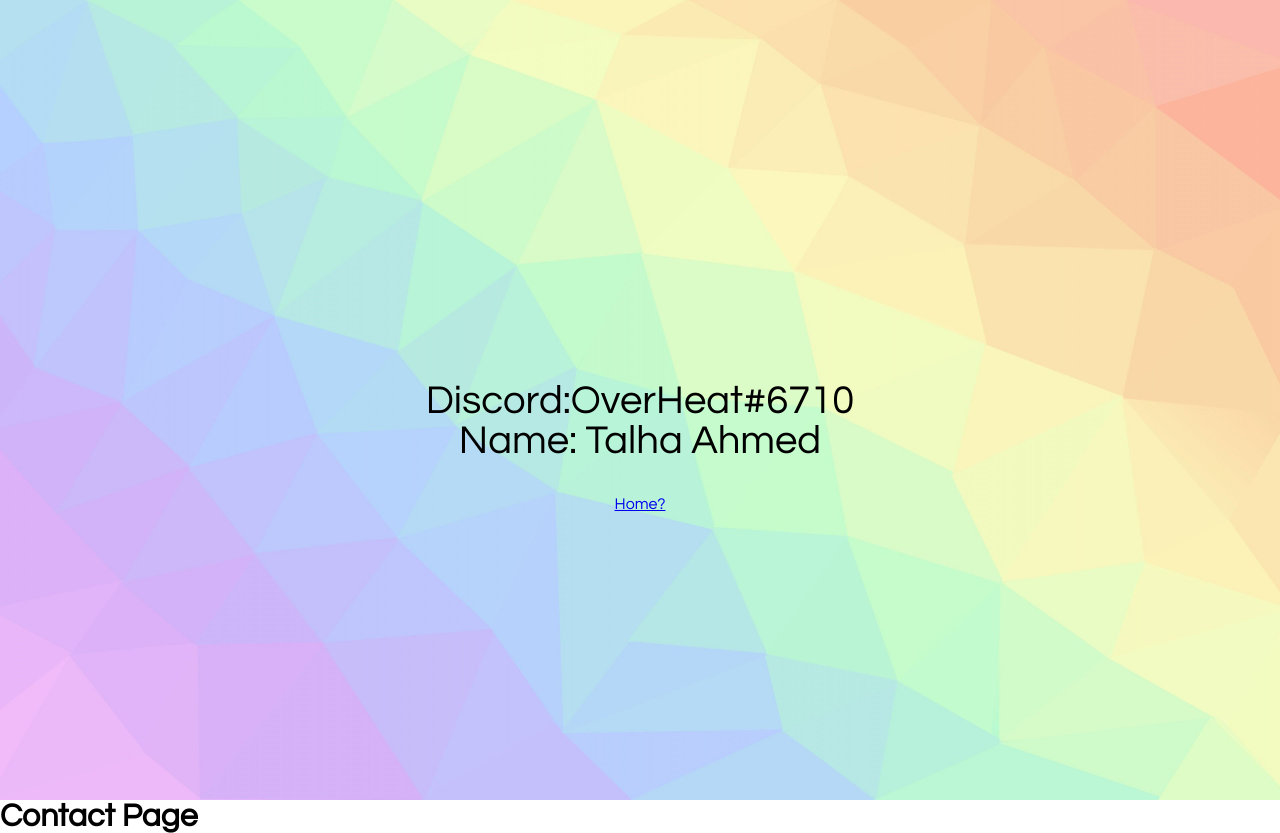
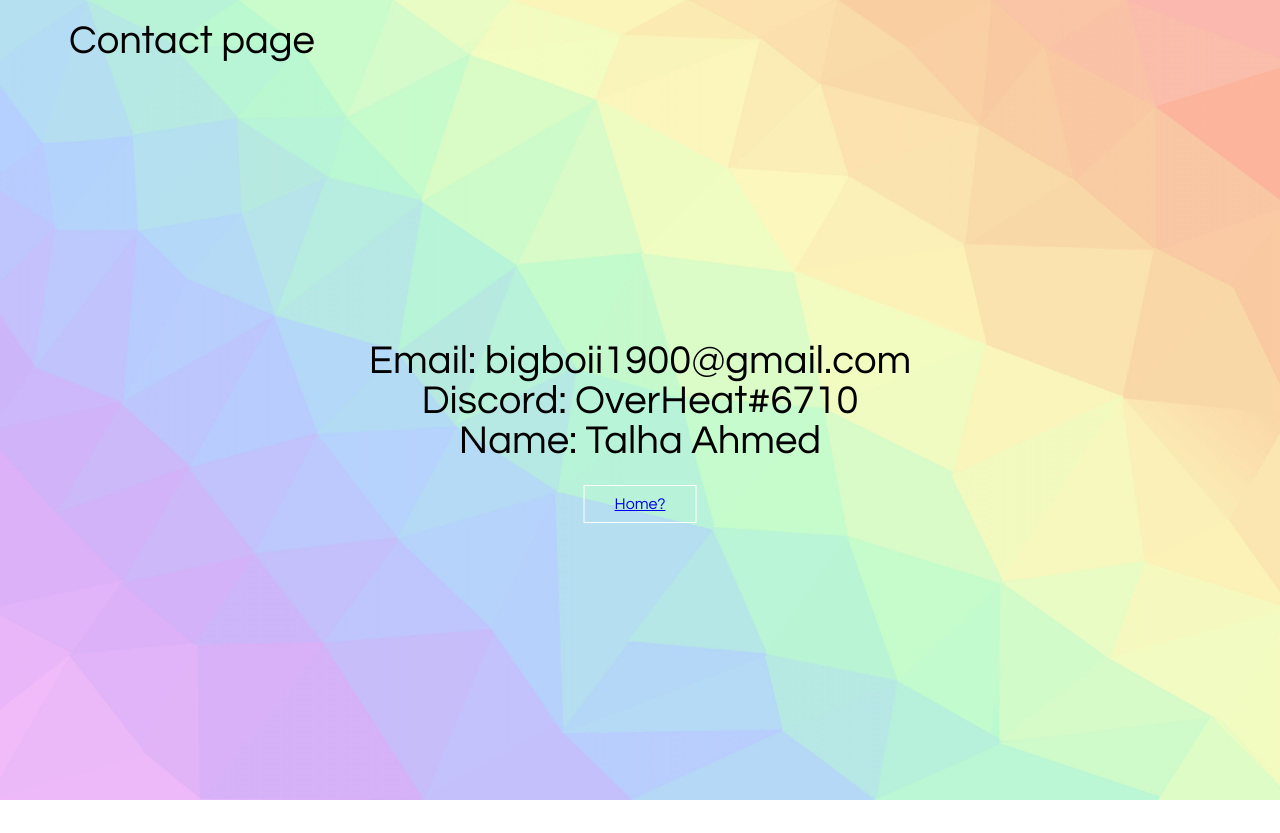
Before and after one commit to Over-Heat/website, a plain HTML site: page contact.html in a window 1280 px wide. After the commit the page ends 800 px from the top, so only its background shows below. Drawn offline with Linux system fonts and the light colour scheme.

Commit message:
Contacts
Worked on contacts page, new (contact.css), added new contacts header too.

```diff
--- a/contact.html
+++ b/contact.html
@@ -3,14 +3,15 @@
     <head>
         <meta charset="utf-8">
         <title> Contact</title>
-        <link rel="stylesheet" href="css/style.css"
+        <link rel="stylesheet" href="css/contact.css"
     </head>
     <body>
         <!-- newBackground is for contact backgorund -->
         <header class = "newBackground"></header>
-        <h1>Contact Page</h1>
+        <p class="p-header">Contact page</p>
         <p class="p-Name">Name: Talha Ahmed</p>
-        <p class="p-Discord">Discord:OverHeat#6710</p>
+        <p class="p-Discord">Discord: OverHeat#6710</p>
+        <p class="p-Email">Email: bigboii1900@gmail.com</p>
         <div class ="button">
             <a href="index.html" class ="homeBtn"> Home?</a>
 
--- /dev/null
+++ b/css/contact.css
@@ -0,0 +1,77 @@
+*{
+    margin: 0;
+    padding: 0;
+    font-family: "Century Gothic";
+
+}
+header{
+    /* background-image: linear-gradient(rbga(0,0,0,0.5),rbga(0,0,0,0.5)) url("../hound.jpg"); */
+    background-image:url("../rainbow.jpg");
+    height: 100vh;
+    background-size: cover;
+    background-position: center;
+}
+.newbackground{
+    background-image:url("../rainbow.jpg");
+    height: 100vh;
+    background-size: cover;
+    background-position: center;
+}
+.aboutBack{
+    background-image:url("../rainbow.jpg");
+    height: 100vh;
+    background-size: cover;
+    background-position: center;
+ }
+/*End of Backgroudn css*/
+
+
+
+/*Contact Text, etc*/
+.p-Discord{
+    color: #000000;
+    font-size: 40px;
+    position: absolute;
+    top:50%;
+    left: 50%;
+    transform: translate(-50%,-50%)
+}
+.p-Name{
+    color: #000000;
+    font-size: 40px;
+    position: absolute;
+    top:55%;
+    left: 50%;
+    transform: translate(-50%,-50%)
+}
+.p-Email{
+    color: #000000;
+    font-size: 40px;
+    position: absolute;
+    top:45%;
+    left: 50%;
+    transform: translate(-50%,-50%)
+}
+
+/*Fancy Home Button*/
+.button{
+    position: absolute;
+    border: 1px solid #ffffff;
+    padding: 10px 30px;
+    color: #ffffff;
+    text-decoration: none;
+    transition: 0.6s ease;
+    top:63%;
+    left: 50%;
+    transform: translate(-50%,-50%);
+
+}
+/*Page Header*/
+.p-header{
+    color: #000000;
+    font-size: 40px;
+    position: absolute;
+    top:5%;
+    left: 15%;
+    transform: translate(-50%,-50%)
+}
```
